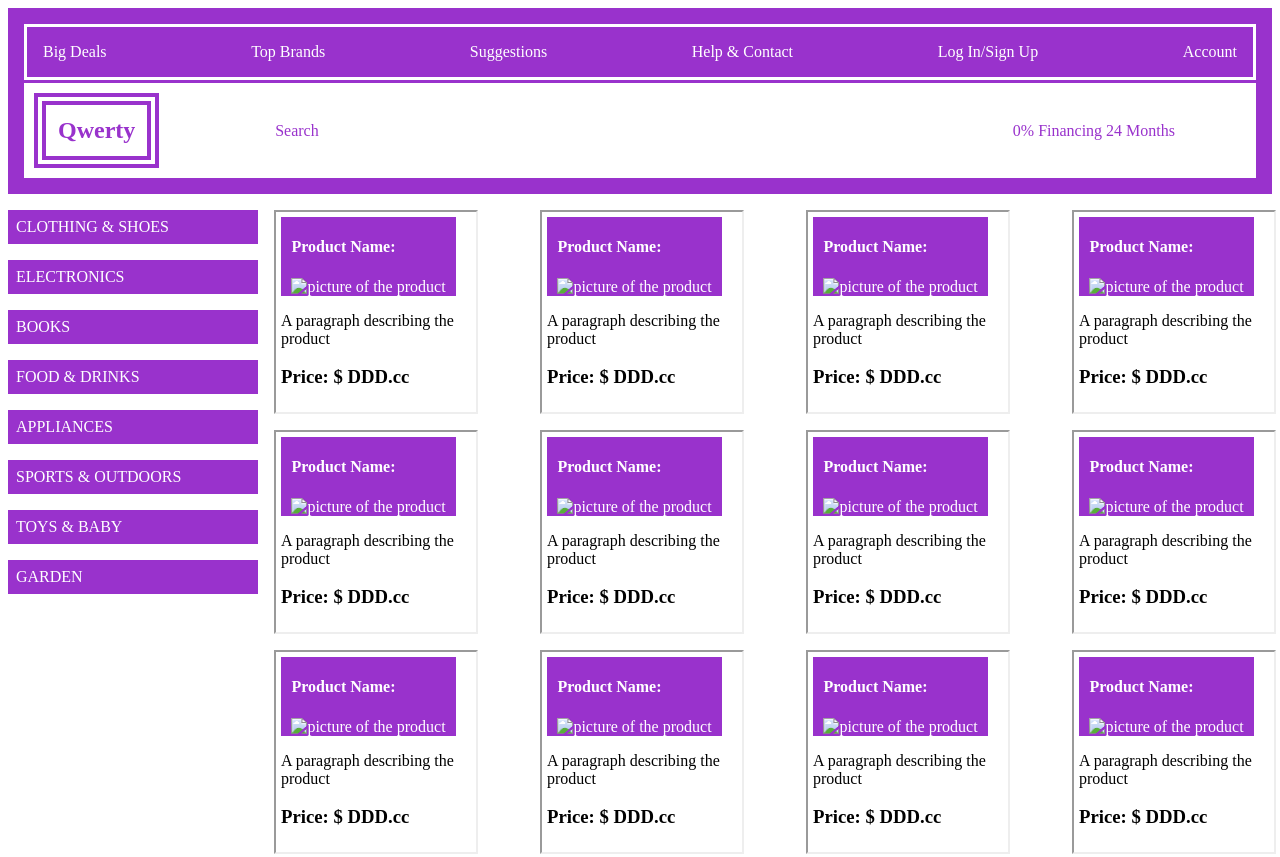
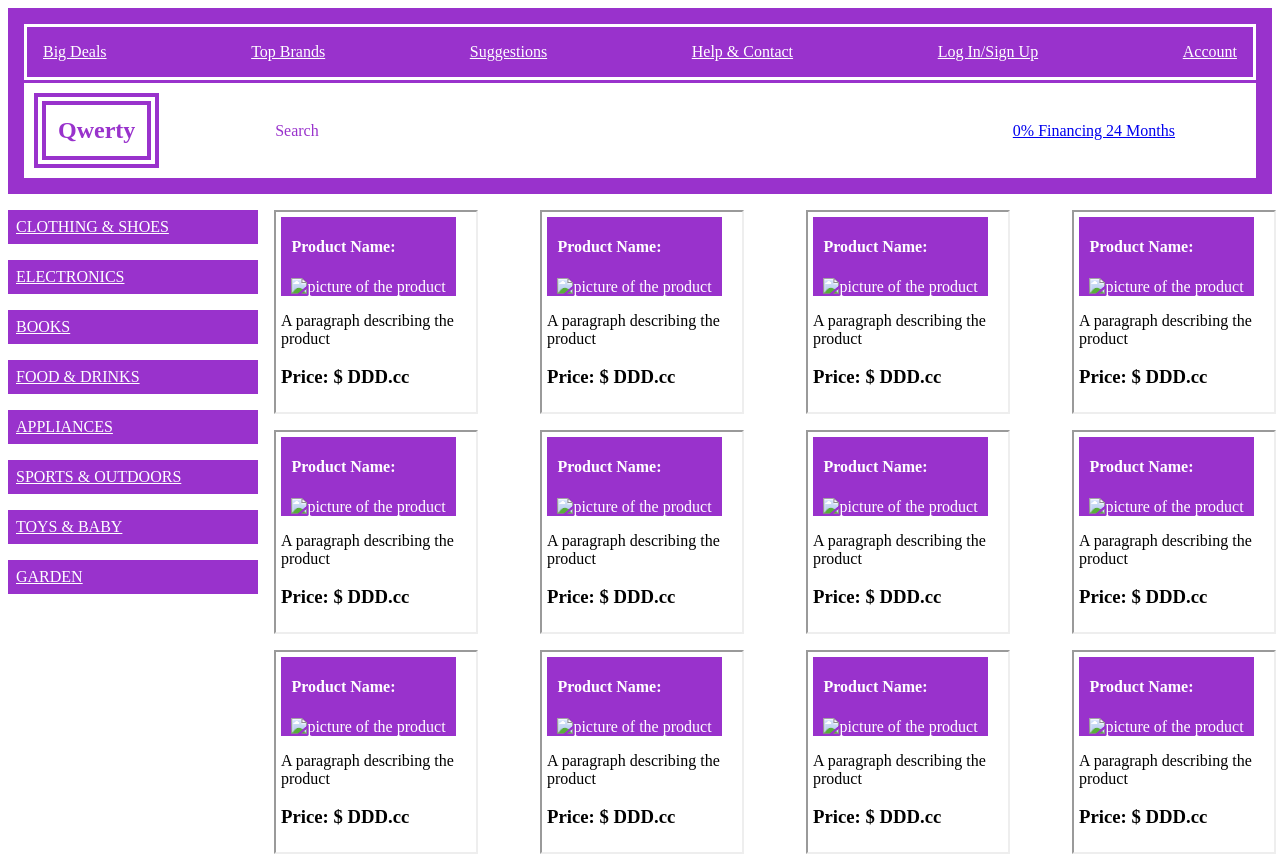
Before and after one commit to DamianDM2006/Block08_Deployment, a plain HTML site: page index.html in a window 1280 px wide. Shown: the top 857 px of the page. Drawn offline with Linux system fonts and the light colour scheme.

Commit message:
updated <header> and <aside> elements w/ href links

```diff
--- a/index.css
+++ b/index.css
@@ -73,3 +73,7 @@ main {
   column-gap: 1em;
   row-gap: 1em;
 }
+
+#header-top > a {
+  color:white;
+}
--- a/index.html
+++ b/index.html
@@ -9,13 +9,13 @@
 
   <body>
     <header>
-      <nav>
-        <a>Big Deals</a>
-        <a>Top Brands</a>
-        <a>Suggestions</a>
-        <a>Help & Contact</a>
-        <a>Log In/Sign Up</a>
-        <a>Account</a>
+      <nav id="header-top">
+        <a href="SomeBigDealUrl">Big Deals</a>
+        <a href="TopBrandsUrl">Top Brands</a>
+        <a href="SugestUrl">Suggestions</a>
+        <a href="helpUrl">Help & Contact</a>
+        <a href="LogInUrl">Log In/Sign Up</a>
+        <a href="AccountUrl">Account</a>
 
         <!--Cart Icon Needed:  Research Required to propagate info-->
       </nav>
@@ -29,21 +29,23 @@
           <!--Search Icon-->
         </search>
 
-        <a>0% Financing 24 Months</a>
+        <a
+          id="financing"
+          href="FinancingUrl">0% Financing 24 Months</a>
       </section>
     </header>
 
     <main>
       <aside id="department">
         <!--nav-->
-        <a>CLOTHING & SHOES</a>
-        <a>ELECTRONICS</a>
-        <a>BOOKS</a>
-        <a>FOOD & DRINKS</a>
-        <a>APPLIANCES</a>
-        <a>SPORTS & OUTDOORS</a>
-        <a>TOYS & BABY</a>
-        <a>GARDEN</a>
+        <a href="ClothingUrl">CLOTHING & SHOES</a>
+        <a href="ElecUrl">ELECTRONICS</a>
+        <a href="BooksUrl">BOOKS</a>
+        <a href="FoodUrl">FOOD & DRINKS</a>
+        <a href="ApplianceUrl">APPLIANCES</a>
+        <a href="SprortUrl">SPORTS & OUTDOORS</a>
+        <a href="ToyUrl">TOYS & BABY</a>
+        <a href="GardenUrl">GARDEN</a>
         <!--/nav-->
       </aside>
       <section id="cards">
```
